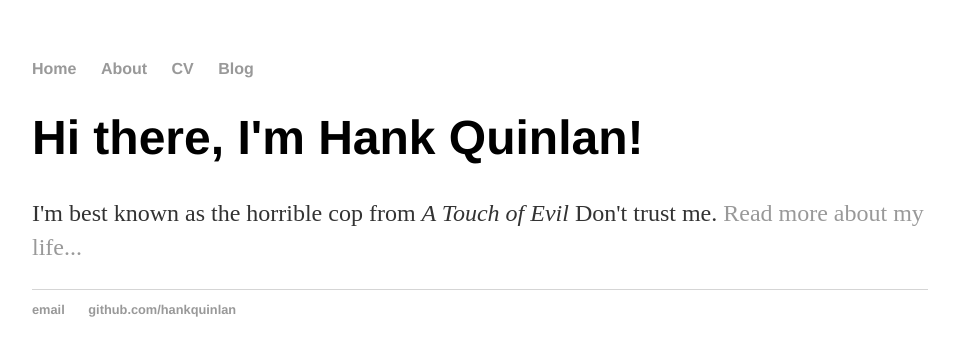
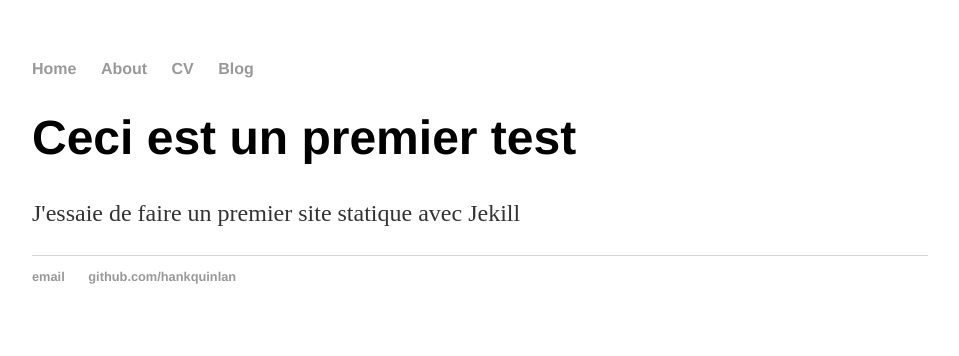
Before and after one commit to yasarts/site_perso, a Jekyll site: the page built from index.html, in a window 1280 px wide. Shown: the top 356 px of the page, without its empty margins (160-1119 px from the left). Built offline with Jekyll 4.4.1, drawn with Linux system fonts in a browser that asks for light colours.

Commit message:
Update index.html

```diff
--- a/index.html
+++ b/index.html
@@ -3,6 +3,6 @@ layout: default
 title: Hank Quinlan, Horrible Cop
 ---
 <div class="blurb">
-	<h1>Hi there, I'm Hank Quinlan!</h1>
-	<p>I'm best known as the horrible cop from <em>A Touch of Evil</em> Don't trust me. <a href="/about">Read more about my life...</a></p>
+	<h1>Ceci est un premier test</h1>
+	<p>J'essaie de faire un premier site statique avec Jekill</p>
 </div><!-- /.blurb -->
```
